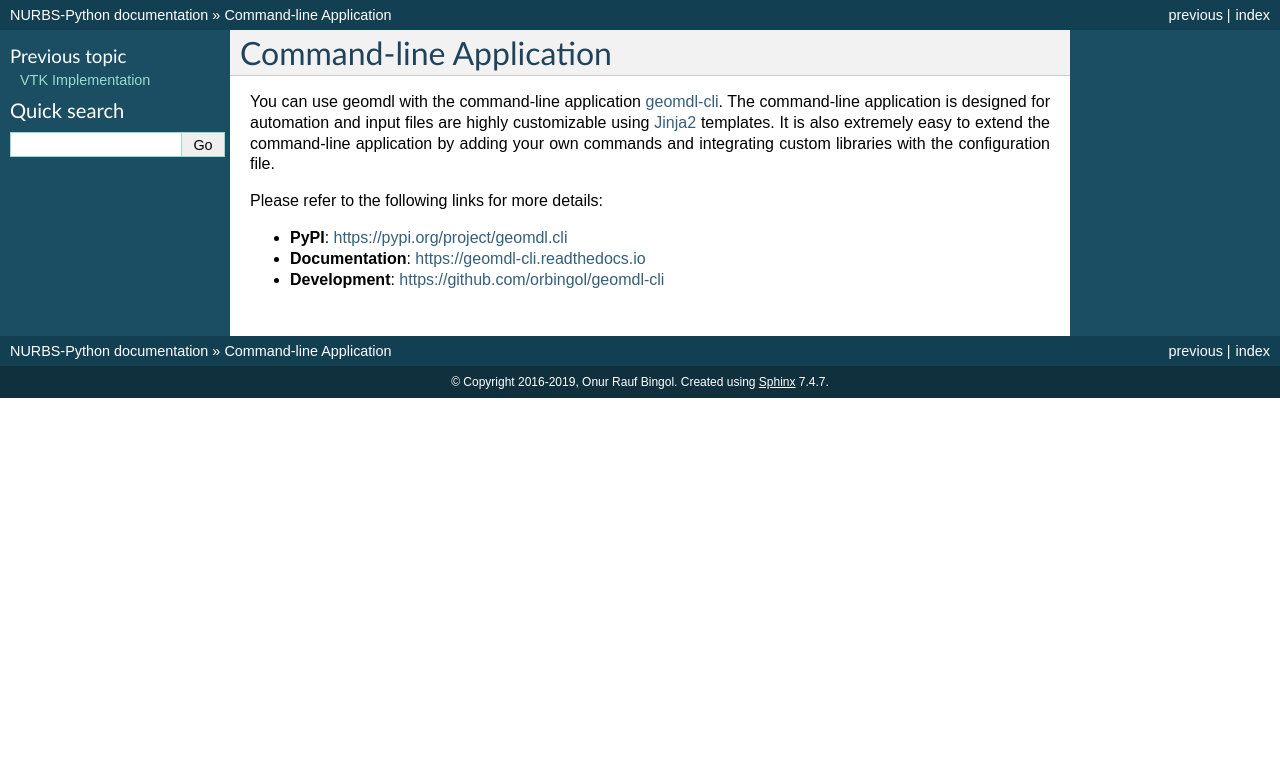
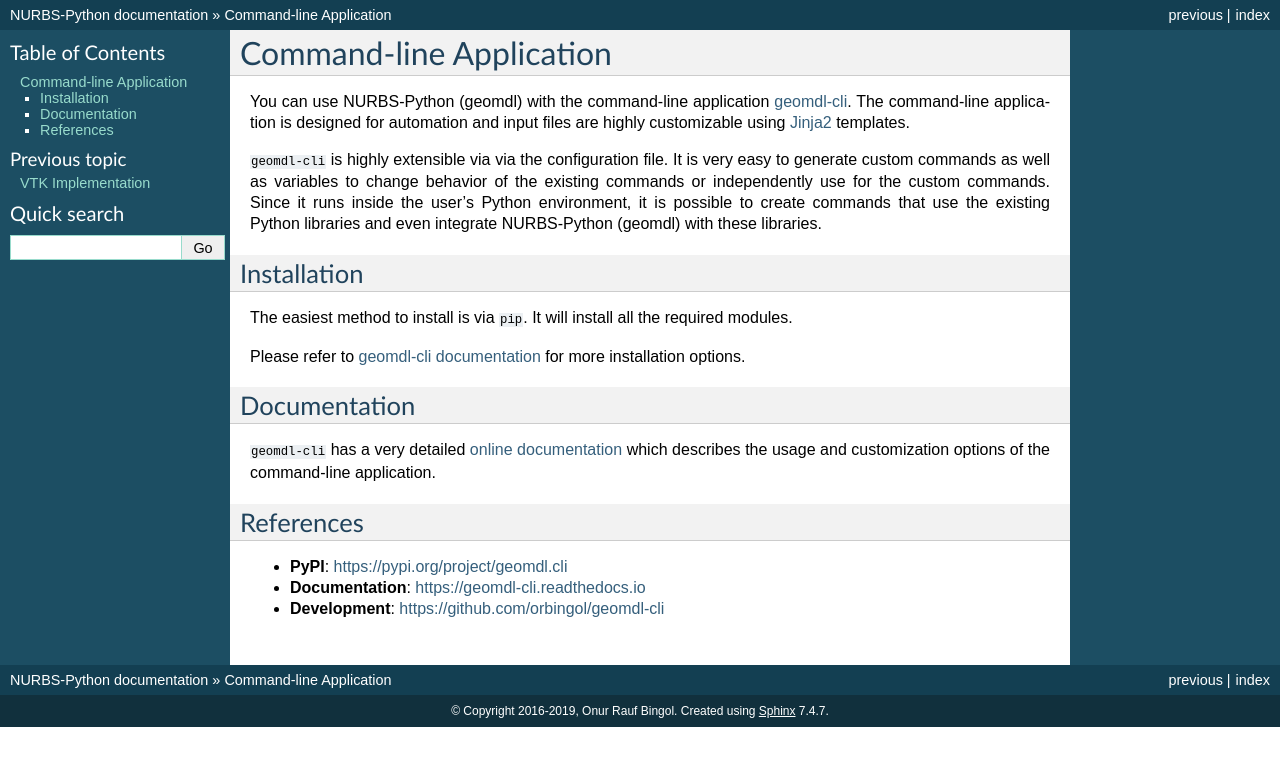
Before and after one commit to orbingol/NURBS-Python, a Sphinx documentation site: the page built from docs/modules_cli.rst, in a window 1280 px wide. Shown: the top 766 px of the page. Built offline with Sphinx 7.4.7, drawn with Linux system fonts in a browser that asks for light colours; formulas are drawn with MathJax 3.

Commit message:
Update cli docs page [skip ci]

```diff
--- a/docs/modules_cli.rst
+++ b/docs/modules_cli.rst
@@ -1,12 +1,34 @@
 Command-line Application
 ^^^^^^^^^^^^^^^^^^^^^^^^
 
-You can use geomdl with the command-line application `geomdl-cli <https://pypi.org/project/geomdl.cli/>`_. The
-command-line application is designed for automation and input files are highly customizable using
-`Jinja2 <http://jinja.pocoo.org/>`_ templates. It is also extremely easy to extend the command-line application by
-adding your own commands and integrating custom libraries with the configuration file.
+You can use NURBS-Python (geomdl) with the command-line application `geomdl-cli <https://pypi.org/project/geomdl.cli/>`_.
+The command-line application is designed for automation and input files are highly customizable using
+`Jinja2 <http://jinja.pocoo.org/>`_ templates.
 
-Please refer to the following links for more details:
+``geomdl-cli`` is highly extensible via via the configuration file. It is very easy to generate custom commands as well as
+variables to change behavior of the existing commands or independently use for the custom commands. Since it runs inside
+the user's Python environment, it is possible to create commands that use the existing Python libraries and even integrate
+NURBS-Python (geomdl) with these libraries.
+
+Installation
+============
+
+The easiest method to install is via ``pip``. It will install all the required modules.
+
+.. code-block: console
+
+    $ pip install geomdl.cli
+
+Please refer to `geomdl-cli documentation </projects/cli>`_ for more installation options.
+
+Documentation
+=============
+
+``geomdl-cli`` has a very detailed `online documentation </projects/cli>`_ which describes the usage and customization
+options of the command-line application.
+
+References
+==========
 
 * **PyPI**: https://pypi.org/project/geomdl.cli
 * **Documentation**: https://geomdl-cli.readthedocs.io
```
